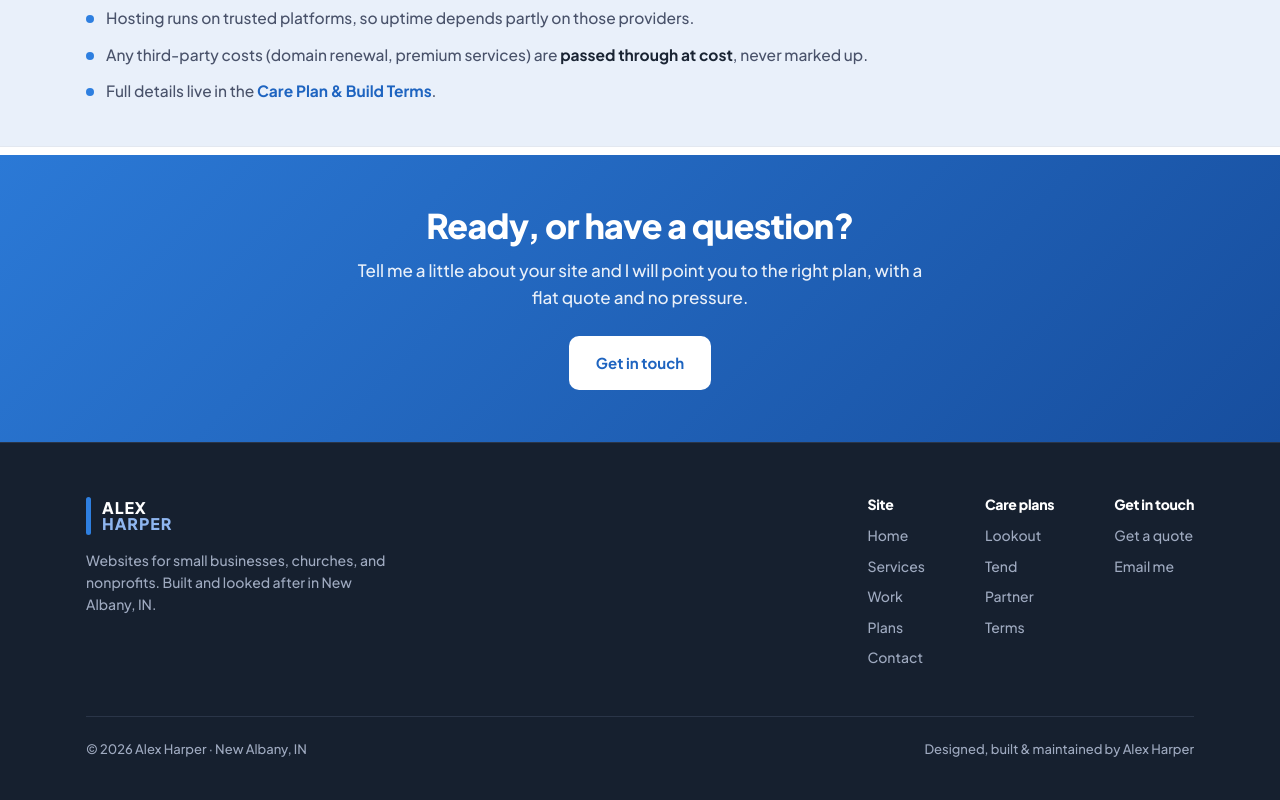
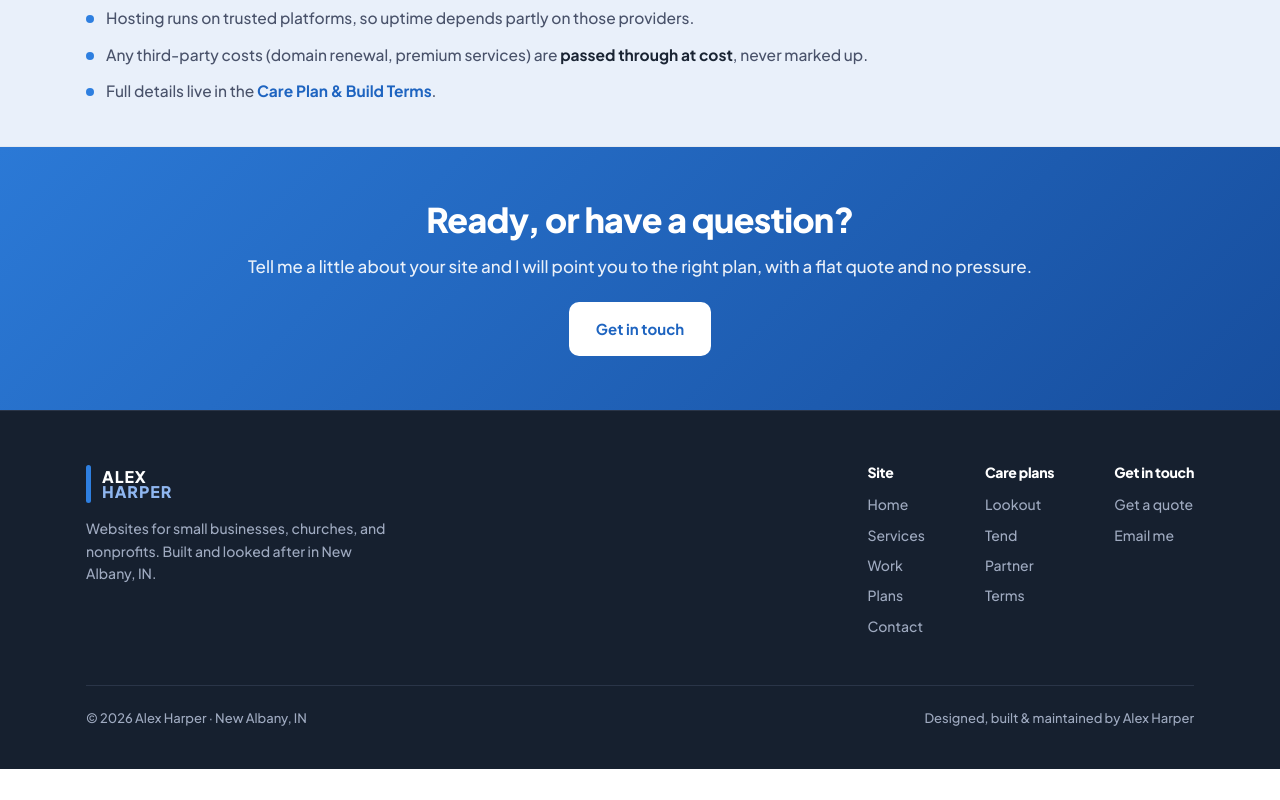
Before and after one commit to alexharper24/AlexHarperWeb, a plain HTML site: page tend.html in a window 1280 px wide. Shown: the part 2324-3124 px from the top of the page. After the commit the page ends 3093 px from the top, so only its background shows below. Drawn offline with Linux system fonts and the light colour scheme.

Commit message:
Add files via upload

```diff
--- a/styles.css
+++ b/styles.css
@@ -273,12 +273,6 @@ footer{background:var(--dark);color:var(--muted-dark);padding:54px 0 40px;border
 .tier .t-more,.tier .btn{position:relative;z-index:2}
 @media(hover:hover){.tier:hover{transform:translateY(-5px);box-shadow:0 28px 52px -32px rgba(20,25,40,.42);border-color:var(--accent)}}
 @media(max-width:760px){.plan-teaser{grid-template-columns:1fr;max-width:420px}}
-/* brand-blue CTA band so it reads as its own section above the dark footer */
-.cta,.cta-band{background:linear-gradient(135deg,#2B79D6 0%,#174E9E 100%);color:#fff}
-.cta h2,.cta-band h2{color:#fff}
-.cta p,.cta-band p{color:rgba(255,255,255,.9)}
-.cta .btn-primary,.cta-band .btn-primary{background:#fff;color:var(--accent-2)}
-.cta .btn-primary:hover,.cta-band .btn-primary:hover{background:#E8F0FB;color:var(--accent-2)}
 .contact-layout{display:grid;grid-template-columns:1.3fr .9fr;gap:34px;align-items:start;margin-top:4px}
 .contact-aside{background:var(--surface);border:1px solid var(--line);border-radius:var(--radius);padding:10px 26px}
 .contact-aside .ca{padding:16px 0;border-bottom:1px solid var(--line)}
@@ -350,3 +344,18 @@ footer{background:var(--dark);color:var(--muted-dark);padding:54px 0 40px;border
 .tier .plan-link::after{content:"";position:absolute;inset:0;z-index:1;border-radius:var(--radius)}
 .tier .t-more,.tier .btn{position:relative;z-index:2}
 @media(hover:hover){.tier:hover{transform:translateY(-5px);box-shadow:0 28px 52px -32px rgba(20,25,40,.42);border-color:var(--accent)}}
+
+
+
+/* ==CTA-FINAL== */
+.cta,.cta-band{background:linear-gradient(135deg,#2B79D6 0%,#174E9E 100%);color:#fff}
+.block.cta{padding:60px 0}
+.cta-band{padding:54px 0;margin-top:0}
+.cta h2,.cta-band h2{color:#fff}
+.cta p,.cta-band p{color:rgba(255,255,255,.9);max-width:none;margin:14px auto 0}
+.cta .btn-primary,.cta-band .btn-primary{background:#fff;color:var(--accent-2)}
+.cta .btn-primary:hover,.cta-band .btn-primary:hover{background:#E8F0FB;color:var(--accent-2)}
+.cta .btn-primary{margin-top:26px}
+.cta-band .btn-primary{margin-top:22px}
+@media(max-width:760px){.block.cta{padding:46px 0}.cta-band{padding:42px 0}.cta p,.cta-band p{max-width:34ch}}
+/* ==/CTA-FINAL== */
```
